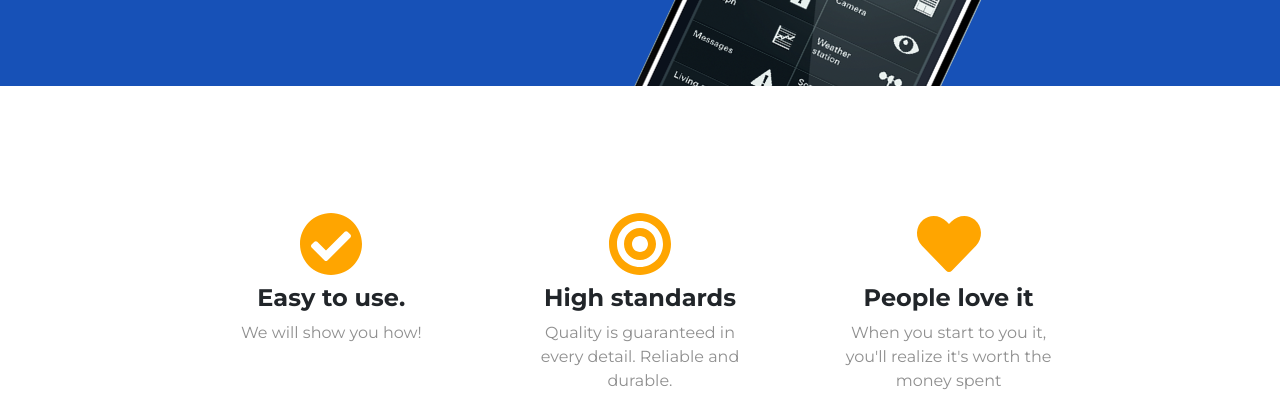
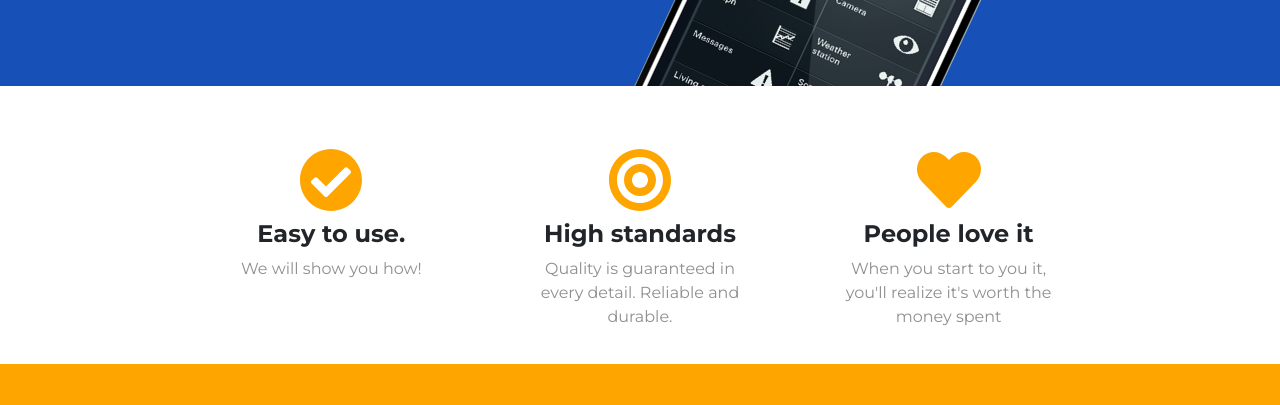
Before and after one commit to PavelKK/companysite, a plain HTML site: page index.html in a window 1280 px wide. Shown: the part 395-800 px from the top of the page. Drawn offline with nearby package versions, Linux system fonts and the light colour scheme.

Commit message:
Second commit

```diff
--- a/css/styles.css
+++ b/css/styles.css
@@ -94,7 +94,7 @@ h1, h2, h3, h4 {
   padding: 0 8%;
 }
 #features {
-  padding: 7% 15% 0%;
+  padding: 2% 15% 0%;
   position: relative;
 }
 
```
